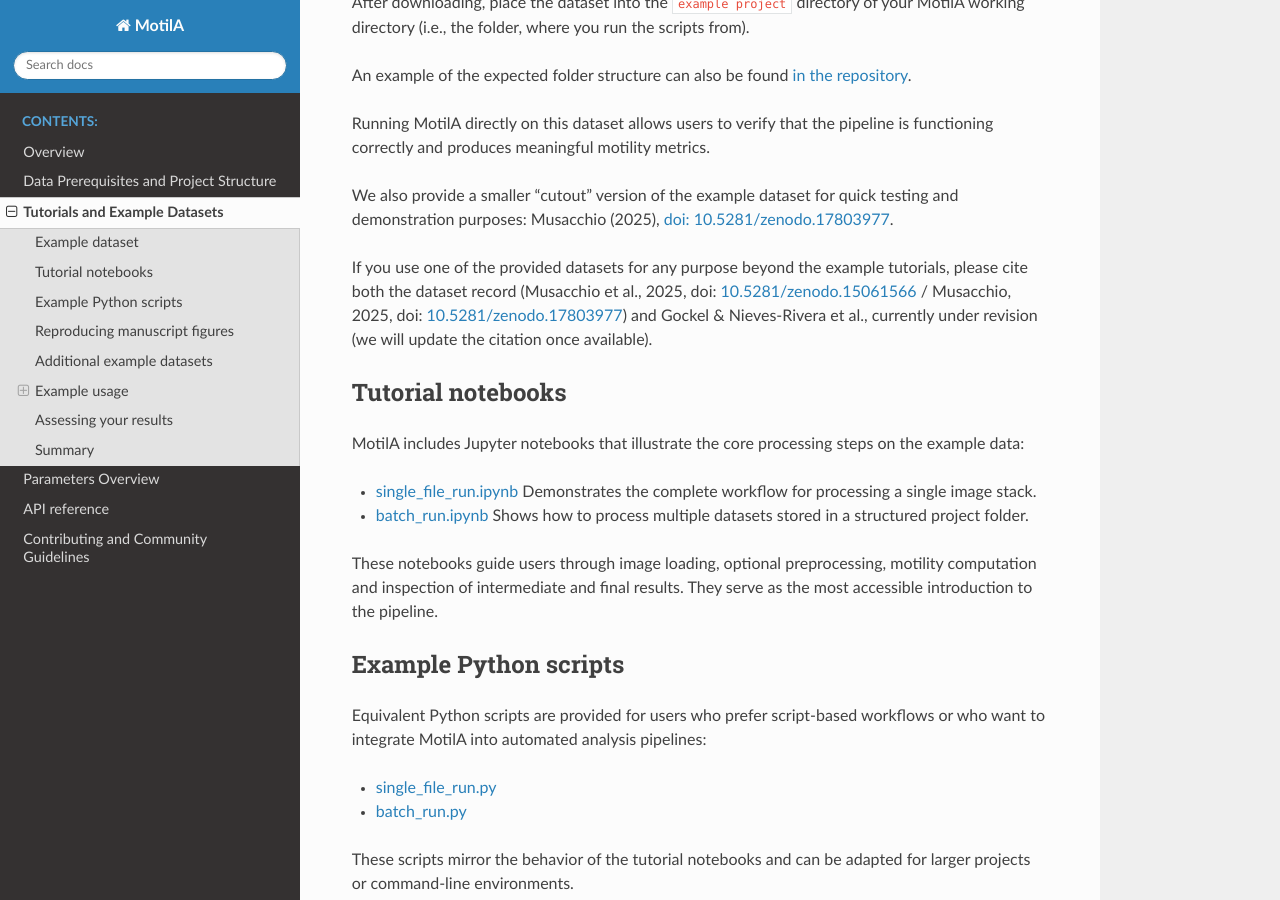
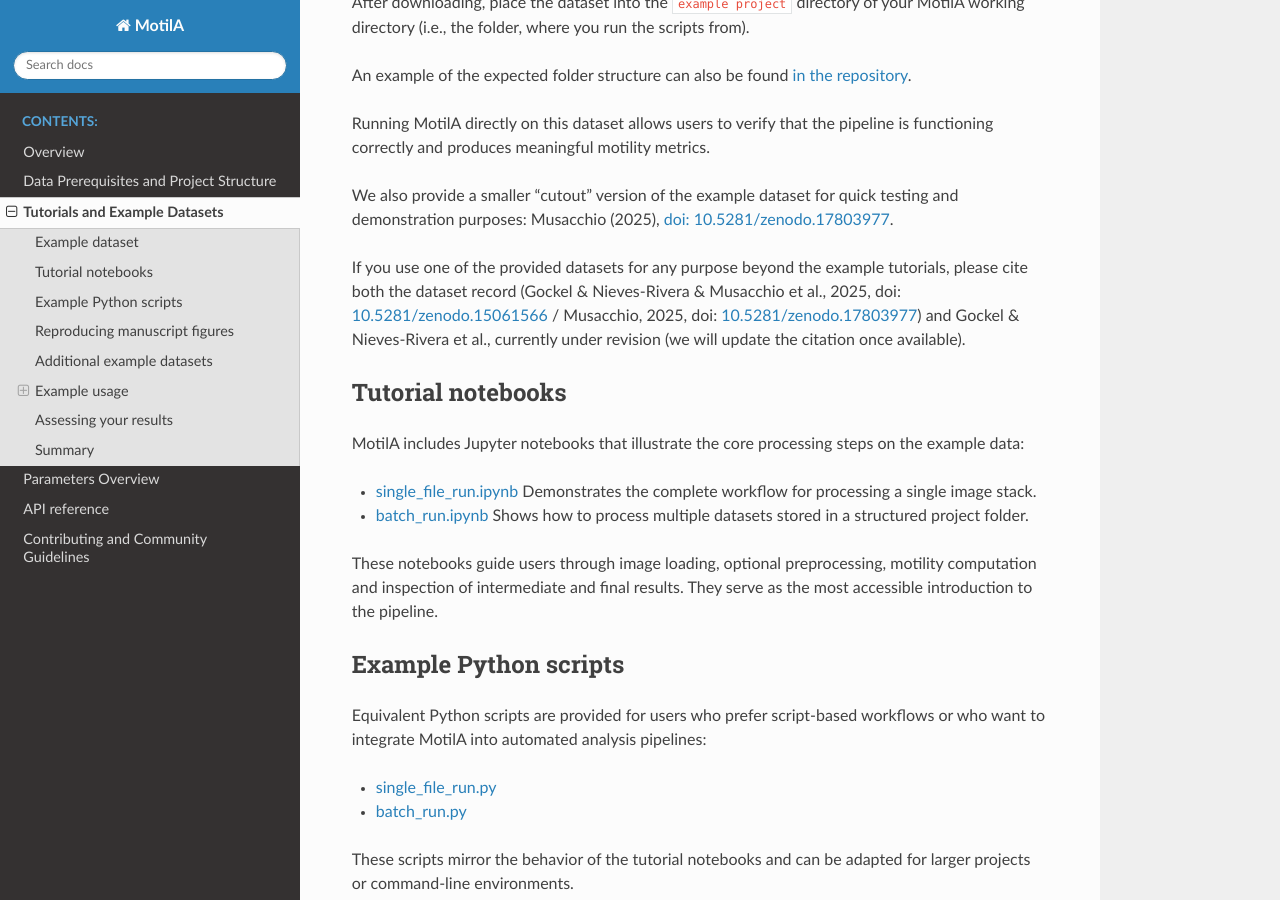
Before and after one commit to FabrizioMusacchio/MotilA, a Sphinx documentation site: the page built from docs/source/tutorials.rst, in a window 1280 px wide and 900 px high, scrolled down 1198 px. Built offline with Sphinx 7.4.7 and the Read the Docs theme 3.1.0, drawn with Linux system fonts in a browser that asks for light colours; some of the changed text lies outside the part shown.

Commit message:
Update dataset citation in README and notebooks
- Revised citation for the full example dataset in README.md, tutorials.rst, single_file_run.ipynb, and batch_run.ipynb to include Gockel & Nieves-Rivera as co-authors.
- Ensured consistency across documentation regarding dataset references.

```diff
--- a/docs/source/tutorials.rst
+++ b/docs/source/tutorials.rst
@@ -10,7 +10,7 @@
 Example dataset
 ------------------------
 
-A curated example dataset is available on Zenodo: Musacchio et al. (2025), `doi: 10.5281/zenodo.15061566 <https://zenodo.org/records/15061566>`_;
+A curated example dataset is available on Zenodo: Gockel & Nieves-Rivera & Musacchio et al. (2025), `doi: 10.5281/zenodo.15061566 <https://zenodo.org/records/15061566>`_;
 the dataset is based on Gockel & Nieves-Rivera et al., currently under revision.
 
 
@@ -42,7 +42,7 @@
 demonstration purposes: Musacchio (2025), `doi: 10.5281/zenodo.17803977 <https://zenodo.org/records/17803978>`_.
 
 If you use one of the provided datasets for any purpose beyond the example tutorials,
-please cite both the dataset record (Musacchio et al., 2025, doi: `10.5281/zenodo.15061566 <https://zenodo.org/records/15061566>`_ /
+please cite both the dataset record (Gockel & Nieves-Rivera & Musacchio et al., 2025, doi: `10.5281/zenodo.15061566 <https://zenodo.org/records/15061566>`_ /
 Musacchio, 2025, doi: `10.5281/zenodo.17803977 <https://zenodo.org/records/17803978>`_)
 and Gockel & Nieves-Rivera et al., currently  under revision (we will update
 the citation once available).
```
Also changed, not shown: README.md (+2 -2 lines), example project/README.md, 2 other files.
